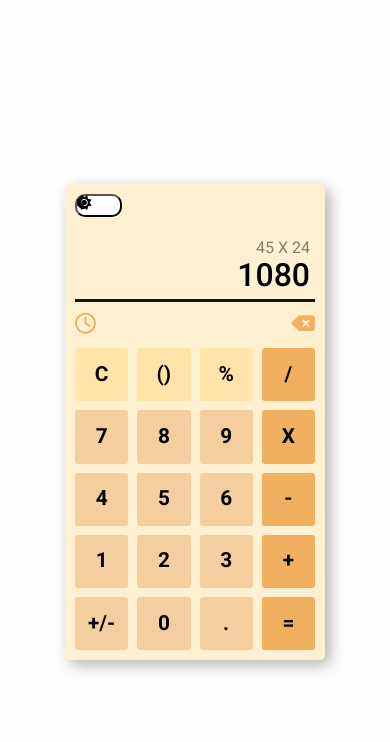
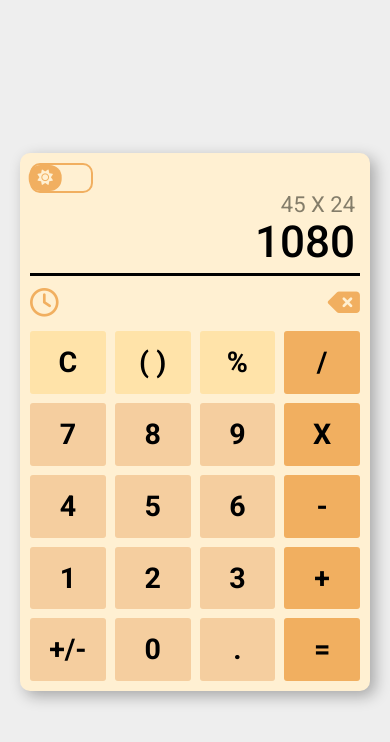
Before and after one commit to Santi-design/web-calculator, a plain HTML site: page index.html in a window 390 px wide. Drawn offline with Linux system fonts and the light colour scheme.

Commit message:
Creating web calculator styles

```diff
--- a/index.html
+++ b/index.html
@@ -14,8 +14,10 @@
         <header class="calculator__header">
             <div class="calculator__switch-theme">
                 <button class="switch-theme__btn">
-                    <span class="header__icon" id="dark-icon"><i class="fa-solid fa-sun"></i></span>
-                    <span class="header__icon" id="light-icon"><i class="fa-solid fa-moon"></i></span>
+                    <div class="header__icon" >
+                        <i class="fa-solid fa-sun" id="light-icon"></i>
+                        <i class="fa-solid fa-moon" id="dark-icon"></i>
+                    </div>
                 </button>
             </div>
             <div class="calculator__display">
@@ -29,8 +31,8 @@
                 <button class="calculator__delete"><i class="fa-solid fa-delete-left"></i></button>
             </div>
             <div class="calculator__buttons">
-                <button class="calculator__button" id="clear">C</button>
-                <button class="calculator__button" id="parenthesis">()</button>
+                <button class="calculator__button" id="clean">C</button>
+                <button class="calculator__button" id="parenthesis">( )</button>
                 <button class="calculator__button" id="percentage">%</button>
                 <button class="calculator__button" id="division">/</button>
                 <button class="calculator__button" id="seven">7</button>
--- a/script.js
+++ b/script.js
@@ -0,0 +1,15 @@
+const colors = {
+    darkBody: "#111111",
+    lightBody: "#eeeeee",
+    lightCalculator: "#FFF0D2",
+    darkCalculator: "#333333"
+}
+
+const button = document.querySelector(".switch-theme__btn");
+
+const rootElement = document.documentElement;
+
+
+button.addEventListener("click", ()=>{
+    document.body.classList.toggle("dark");
+})
--- a/styles.css
+++ b/styles.css
@@ -1,37 +1,62 @@
 :root {
     --primary-color: #F1AF60;
-    --calculator-body-color: #FFF0D2;
+    --light-calculator: #FFF0D2;
     --bg-color-invested: #111;
-    --bg-color: #fefefe;
+    --bg-color: #eeeeee;
     --gray-color: #847D6A;
+    --primary-button-color: #533D28;
     --secundary-button-color: #FFE3A9;
     --terciary-button-color: #F5CE9F;
+    --dark-bg: #111111;
+    --dark-calculator: #333333;
+    --dark-font: #000000;
+    --light-font: #eeeeee;
+    --transicion: background-color ease .3s;
 }
 
 *{
     box-sizing: border-box;
     margin: 0;
     padding: 0;
+    transition: var(--transicion);
 }
 
 body{
-    height: 100vh;
+    height: 100dvh;
+    width: 100vw;
     background-color: var(--bg-color);
     font-family: 'roboto';
     display: grid;
     place-content: center;
+    transition: all ease .3s;
+}
+
+.dark{
+    background-color: var(--dark-bg);
+}
+
+button{
+    cursor: pointer;
+}
+
+.calculator__button:hover{
+    scale: 1.1;
 }
 
 
 .calculator{
-    width: 260px;
-    max-width: 100%;
-    background-color: var(--calculator-body-color);
+    background-color: var(--light-calculator);
     display: flex;
     flex-direction: column;
-    border-radius: 5px;
+    max-width: 350px;
+    margin: auto;
+    border-radius: 10px;
     box-shadow: 5px 5px 15px rgba(0, 0, 0, 0.3);
     padding: 10px;
+}
+
+.dark .calculator{
+    background-color: var(--dark-calculator);
 }
 
 
@@ -41,32 +66,59 @@ body{
 .calculator__header{
     display: flex;
     flex-direction: column;
-    border-bottom: 3px solid var(--bg-color-invested);
+    border-bottom: 3px solid var(--dark-font);
+    color: var(--dark-font);
 }
 
-.calculator__switch-theme{
-
+.dark .calculator__header{
+    color: var(--light-font);
+    border-bottom-color: var(--light-font);
 }
 
 .switch-theme__btn{
-    font-size: .9em;
-    width: 47px;
-    height: 23px;
-    background-color: var(--bg-color);
+    font-size: .7em;
+    color: var(--light-calculator);
+    width: 18%;
+    background-color: var(--light-calculator);
+    opacity: 1;
     border-radius: 10px;
-    position: relative;
+    border: 2px solid var(--primary-color);
 }
 
-.switch-theme__btn #dark-icon, #light-icon {
-    position: absolute;
-    height: 100%;
-    top: 0;
-    left: 0;
+.dark .switch-theme__btn{
+    background-color: var(--dark-calculator);
 }
 
+.switch-theme__btn div {
+    height: 100%;
+    width: 1.5rem;
+    padding: 3px 6px;
+    background-color: var(--primary-color);
+    border-radius: 8px;
+    transform: translateX(-10%);
+    line-height: .7rem;
+    transition: transform ease .5s;
+}
 
+.dark .switch-theme__btn > div {
+    transform: translateX(82%);
+    transition: transform ease .5s;
+}
 
+#light-icon{
+    display: inline-block;
+}
 
+.dark #light-icon{
+    display: none;
+}
+
+#dark-icon{
+display: none;
+}
+.dark #dark-icon{
+    display: inline-block;
+}
 
 .calculator__display{
     height: 80px;
@@ -98,13 +150,15 @@ body{
     display: flex;
     justify-content: space-between;
     padding: 11px 0;
-
 }
 
 .calculator__options button{
     color: var(--primary-color);
     background-color: transparent;
     border: none;
+}
+.calculator__options button:hover{
+    opacity: 0.8;
 }
 
 .calculator__buttons{
@@ -113,19 +167,59 @@ body{
     gap: 9px;
 }
 
+
 .calculator__button{
     background-color: var(--terciary-button-color);
     width: 100%;
-    height: 53.250px;
+    padding: 15px;
     border: none;
     border-radius: 3px;
     font-weight: 700;
+    color: var(--dark-font);
+}
+.dark .calculator__button{
+    color: var(--light-font);
+    background-color: var(--primary-button-color);
 }
 
-#clear, #parenthesis, #percentage{
+#clean, #parenthesis, #percentage{
     background-color: var(--secundary-button-color);
+}
+.dark #clean, .dark #parenthesis, .dark #percentage{
+    background-color: var(--gray-color);
 }
 
 #division, #multiply, #subtract, #add, #equal{
     background-color: var(--primary-color);
 }
+
+@media screen and (max-width : 500px) {
+    :root{
+        font-size: 22px;
+    }
+
+    body{
+        display: block;
+        padding: 20px;
+    }
+    .calculator{
+        width: 100%;
+
+    }
+
+    .switch-theme__btn{
+        width: 19%;
+    }
+
+    .switch-theme__btn div {
+        padding: 5px 8px;
+        border-radius: 12px;
+        transform: translateX(-10%);
+        line-height: .7rem;
+        transition: transform ease .5s;
+    }
+    .dark .switch-theme__btn > div {
+        transform: translateX(85%);
+        transition: transform ease 1s;
+    }
+}
```
